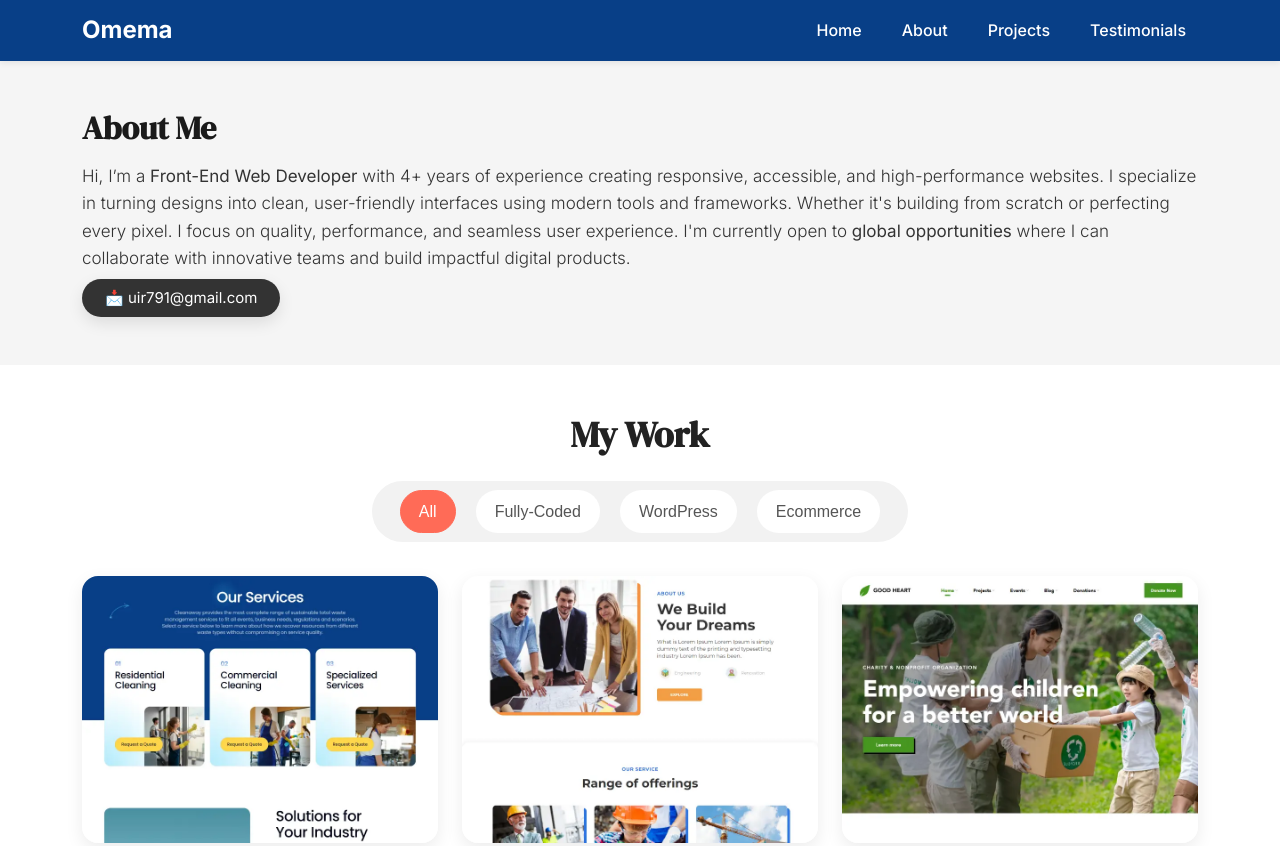
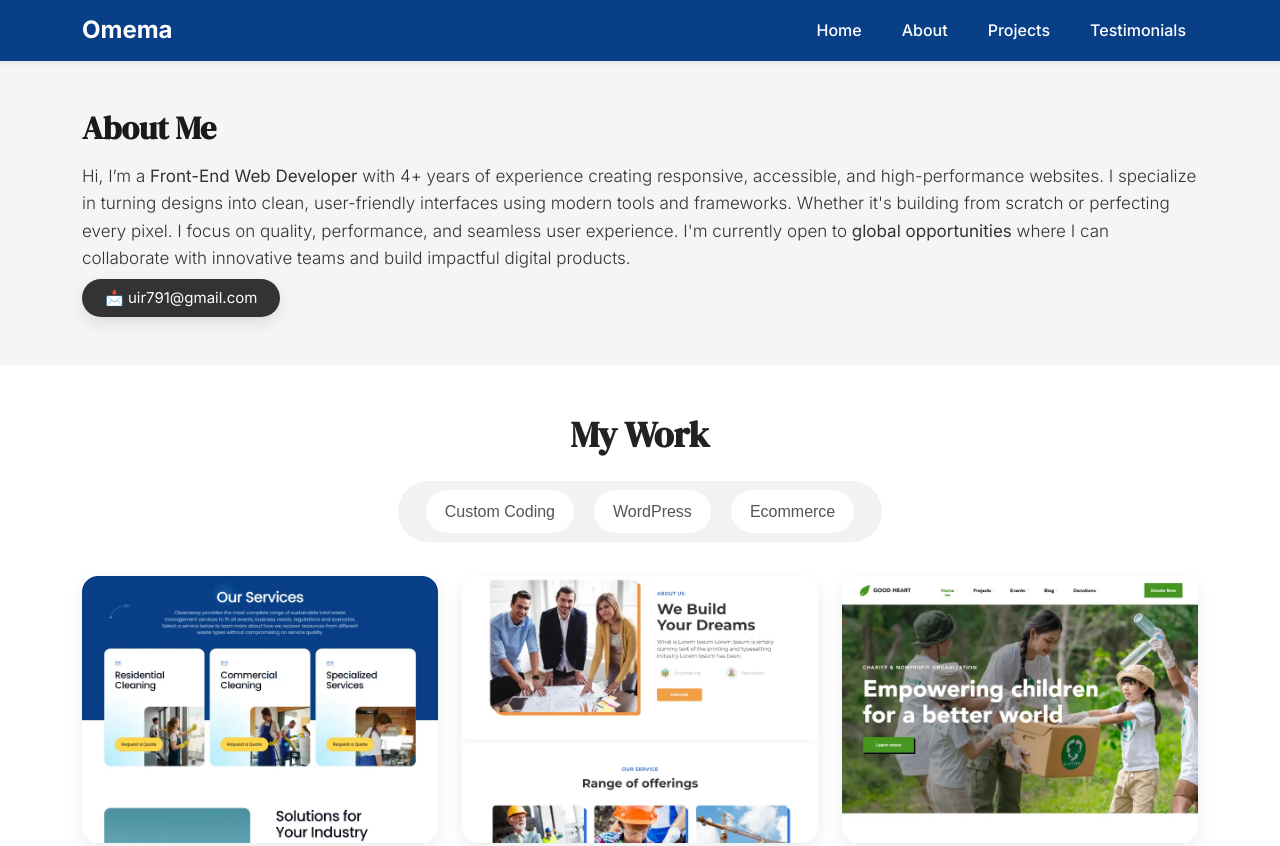
Before and after one commit to omemairf/portfolio, a plain HTML site: page index.html in a window 1280 px wide. Shown: the top 846 px of the page. Drawn offline with nearby package versions, Linux system fonts and the light colour scheme.

Commit message:
index.html

```diff
--- a/index.html
+++ b/index.html
@@ -71,10 +71,9 @@
     <!-- Filters -->
     <div class="d-flex justify-content-center mb-4">
       <ul id="portfolio-flters" class="list-inline">
-        <li class="list-inline-item filter-active" data-filter="*">All</li>
-        <li class="list-inline-item" data-filter=".filter-custom">Fully-Coded</li>
-        <li class="list-inline-item" data-filter=".filter-wp">WordPress</li>
-        <li class="list-inline-item" data-filter=".filter-ecom">Ecommerce</li>
+        <li data-filter=".filter-custom">Custom Coding</li>
+                        <li data-filter=".filter-wp">WordPress</li>
+                        <li data-filter=".filter-ecom">Ecommerce</li>
       </ul>
     </div>
 
```
